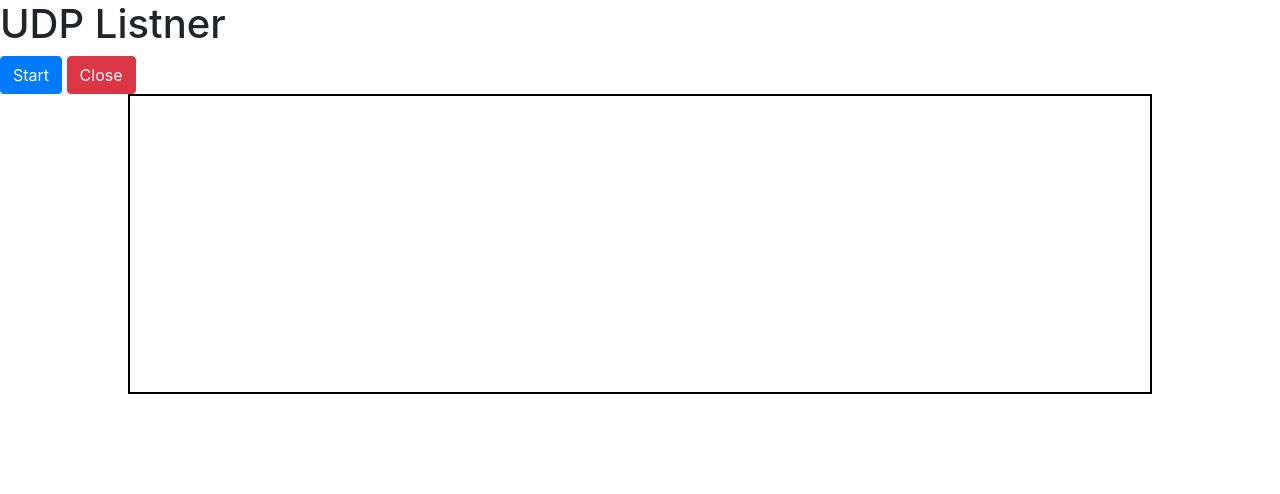
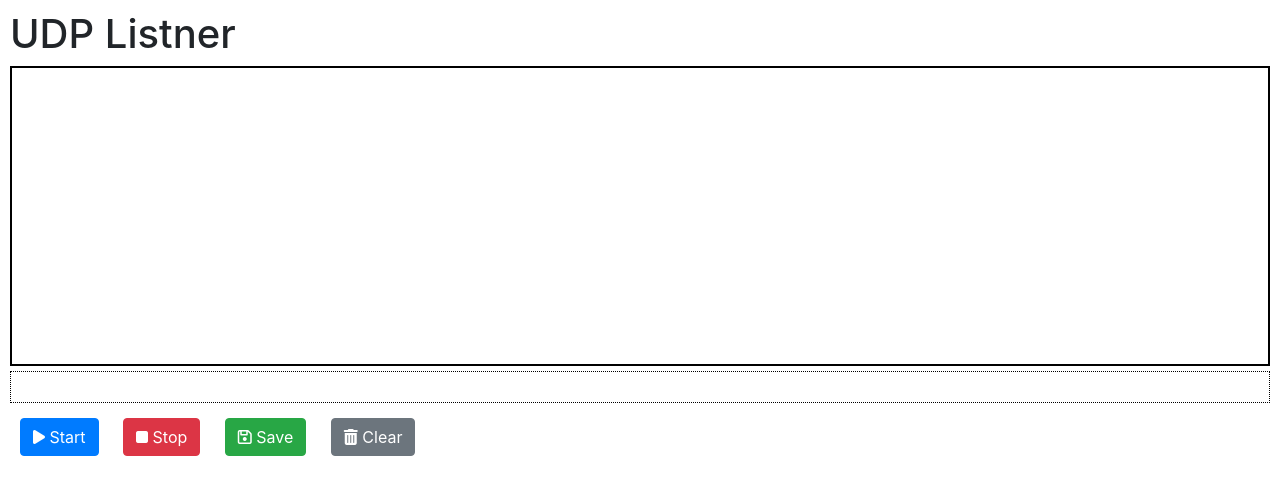
Before and after one commit to shashank23p/UDP-listner-electron, an Electron app: page main.html in a window 1280 px wide. Drawn offline with nearby package versions, Linux system fonts and the light colour scheme.

Commit message:
Ui Changes and save function

```diff
--- a/main.css
+++ b/main.css
@@ -1,12 +1,22 @@
 body {
   text-align: center;
+  padding: 10px;
 }
 #dataDiv {
-  width: 80%;
   height: 300px;
-  margin: auto;
   border: 2px black solid;
   overflow: scroll;
+}
+#msgBorad {
+  margin-top: 5px;
+  margin-bottom: 5px;
+  border: 0.5px black dotted;
+  height: 2rem;
+  padding: 2px;
+  padding-left: 5px;
+}
+.btn {
+  margin: 10px;
 }
 .red {
   color: red;
@@ -14,6 +24,9 @@ body {
 .blue {
   color: blue;
 }
+.green {
+  color: green;
+}
 p {
   margin-bottom: 0px !important;
 }
--- a/main.html
+++ b/main.html
@@ -9,70 +9,40 @@
       integrity="sha384-JcKb8q3iqJ61gNV9KGb8thSsNjpSL0n8PARn9HuZOnIxN0hoP+VmmDGMN5t9UJ0Z"
       crossorigin="anonymous"
     />
+    <script src="https://use.fontawesome.com/4b34131d21.js"></script>
   </head>
   <body>
     <h1>UDP Listner</h1>
-    <input
+
+    <div id="dataDiv"></div>
+    <div id="msgBorad"></div>
+    <button
       id="startBtn"
       class="btn btn-primary"
       type="button"
-      value="Start"
       onclick="startUDP()"
-    />
-    <input
+    >
+      <i class="fa fa-play" aria-hidden="true"></i> Start
+    </button>
+    <button
       id="closeBtn"
       class="btn btn-danger"
       type="button"
-      value="Close"
       onclick="closeUDP()"
-    />
-    <div id="msgBorad"></div>
-    <div id="dataDiv"></div>
+    >
+      <i class="fa fa-stop" aria-hidden="true"></i> Stop
+    </button>
+    <button id="saveBtn" class="btn btn-success" type="button" onclick="save()">
+      <i class="fa fa-save" aria-hidden="true"></i> Save
+    </button>
+    <button
+      id="clearBtn"
+      class="btn btn-secondary"
+      type="button"
+      onclick="empty()"
+    >
+      <i class="fa fa-trash" aria-hidden="true"></i> Clear
+    </button>
   </body>
-  <script>
-    var startBtn = document.getElementById("startBtn");
-    var closeBtn = document.getElementById("closeBtn");
-    var msgBorad = document.getElementById("msgBorad");
-    var dataDiv = document.getElementById("dataDiv");
-    var dataColor = "red";
-    var socket;
-
-    function dataColorToggel() {
-      if (dataColor == "red") dataColor = "blue";
-      else dataColor = "red";
-      return dataColor;
-    }
-    function closeUDP() {
-      socket.close();
-    }
-    function startUDP() {
-      const dgram = require("dgram");
-      var ip = require("ip");
-
-      socket = dgram.createSocket("udp4", {
-        exclusive: false,
-      });
-
-      socket.on("message", (msg, req) => {
-        dataDiv.innerHTML += `<p class="${dataColorToggel()}">${msg}</p>`;
-        dataDiv.scrollTop = dataDiv.scrollHeight;
-      });
-
-      socket.bind("8081", "localhost");
-      socket.on("listening", () => {
-        const address = socket.address();
-        if (address.address == "0.0.0.0" || address.address == "127.0.0.1")
-          address.address = ip.address();
-        closeBtn.disabled = false;
-        startBtn.disabled = true;
-        msgBorad.innerHTML = `listening ${address.address}:${address.port}<br>`;
-      });
-
-      socket.on("close", () => {
-        startBtn.disabled = false;
-        closeBtn.disabled = true;
-        msgBorad.innerHTML = `<p class="red">Socket Disconnected<p>`;
-      });
-    }
-  </script>
+  <script src="render.js" defer></script>
 </html>
--- a/main.js
+++ b/main.js
@@ -8,6 +8,7 @@ app.on("ready", function () {
   mainWindow = new BrowserWindow({
     webPreferences: {
       nodeIntegration: true,
+      enableRemoteModule: true,
     },
   });
   mainWindow.loadURL(
--- /dev/null
+++ b/render.js
@@ -0,0 +1,79 @@
+//imports
+const { writeFile } = require("fs");
+const dgram = require("dgram");
+const ip = require("ip");
+const remote = require("electron").remote;
+const { dialog } = remote;
+
+//dom elements
+var startBtn = document.getElementById("startBtn");
+var closeBtn = document.getElementById("closeBtn");
+var saveBtn = document.getElementById("saveBtn");
+var msgBorad = document.getElementById("msgBorad");
+var dataDiv = document.getElementById("dataDiv");
+
+//defaults
+var dataColor = "red";
+var socket;
+
+//switching colors to disply data changes
+function dataColorToggel() {
+  if (dataColor == "red") dataColor = "blue";
+  else dataColor = "red";
+  return dataColor;
+}
+
+function empty() {
+  dataDiv.innerHTML = "";
+}
+
+async function save() {
+  const data = dataDiv.innerText;
+  if (data != "") {
+    var { filePath } = await dialog.showSaveDialog({
+      buttonLabel: "Save Data",
+      defaultPath: `sensorData.csv`,
+    });
+
+    if (filePath) {
+      writeFile(
+        filePath,
+        data,
+        () => (msgBorad.innerHTML = `<p class="green">Data saved!<p>`)
+      );
+    }
+  } else {
+    msgBorad.innerHTML = `<p class="red">No data found, Start listing to get data<p>`;
+  }
+}
+function closeUDP() {
+  socket.close();
+}
+
+//staring UDP listner
+function startUDP() {
+  socket = dgram.createSocket("udp4", {
+    exclusive: false,
+  });
+
+  socket.on("message", (msg, req) => {
+    dataDiv.innerHTML += `<p class="${dataColorToggel()}">${msg}</p>`;
+    dataDiv.scrollTop = dataDiv.scrollHeight;
+  });
+
+  socket.bind("8081", ip.address());
+  socket.on("listening", () => {
+    const address = socket.address();
+    closeBtn.disabled = false;
+    saveBtn.disabled = true;
+    startBtn.disabled = true;
+    msgBorad.innerHTML = `<p class="blue">Listing for UDP packets at ${address.address}:${address.port}</p>`;
+  });
+
+  socket.on("close", () => {
+    startBtn.disabled = false;
+    closeBtn.disabled = true;
+    saveBtn.disabled = false;
+    msgBorad.innerHTML = `<p class="red">Socket Disconnected<p>`;
+  });
+}
```
Also changed, not shown: package.json (+8 -5 lines), sendUDP.js (added, +13 -0 lines), 2 other files.
